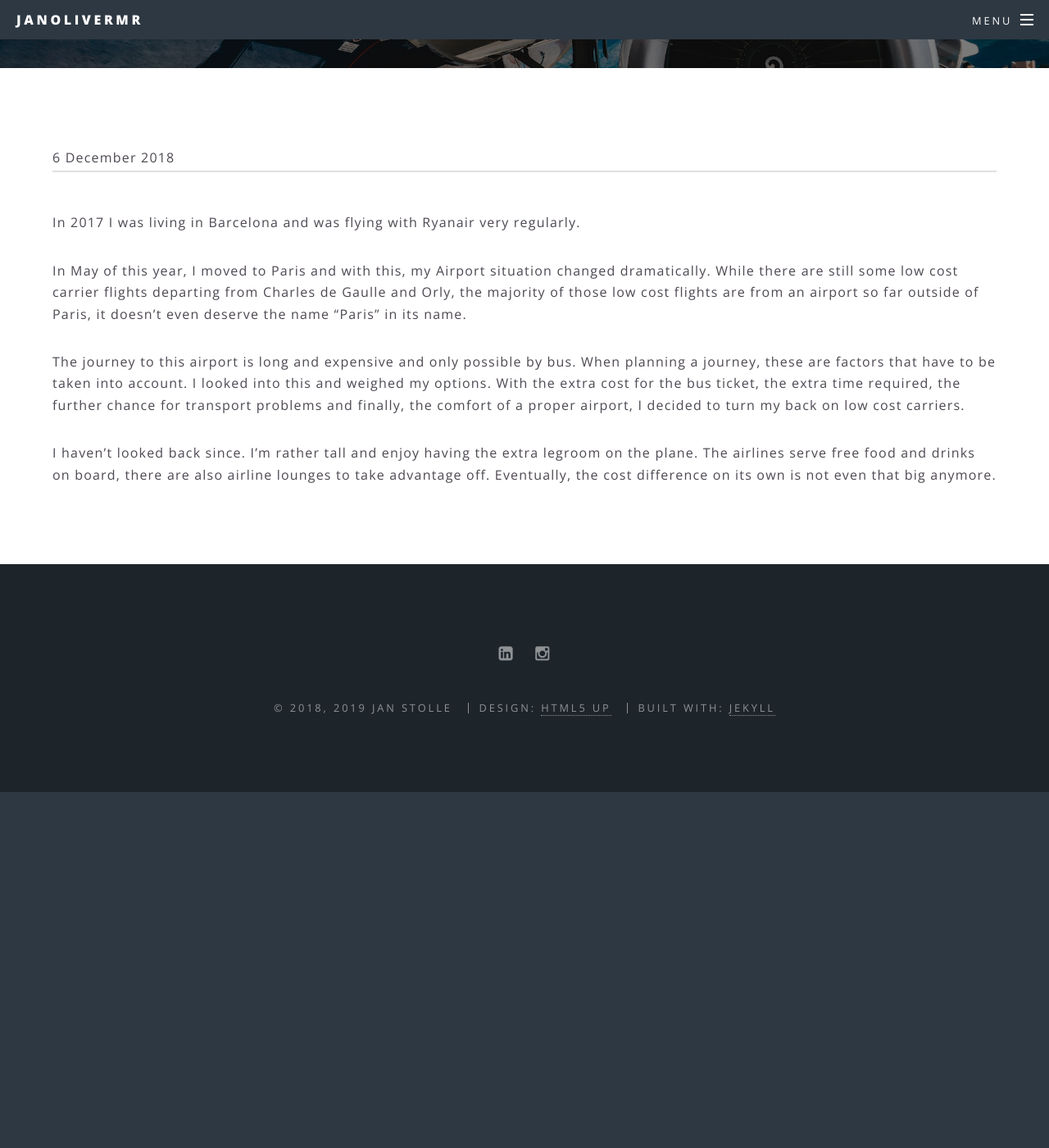
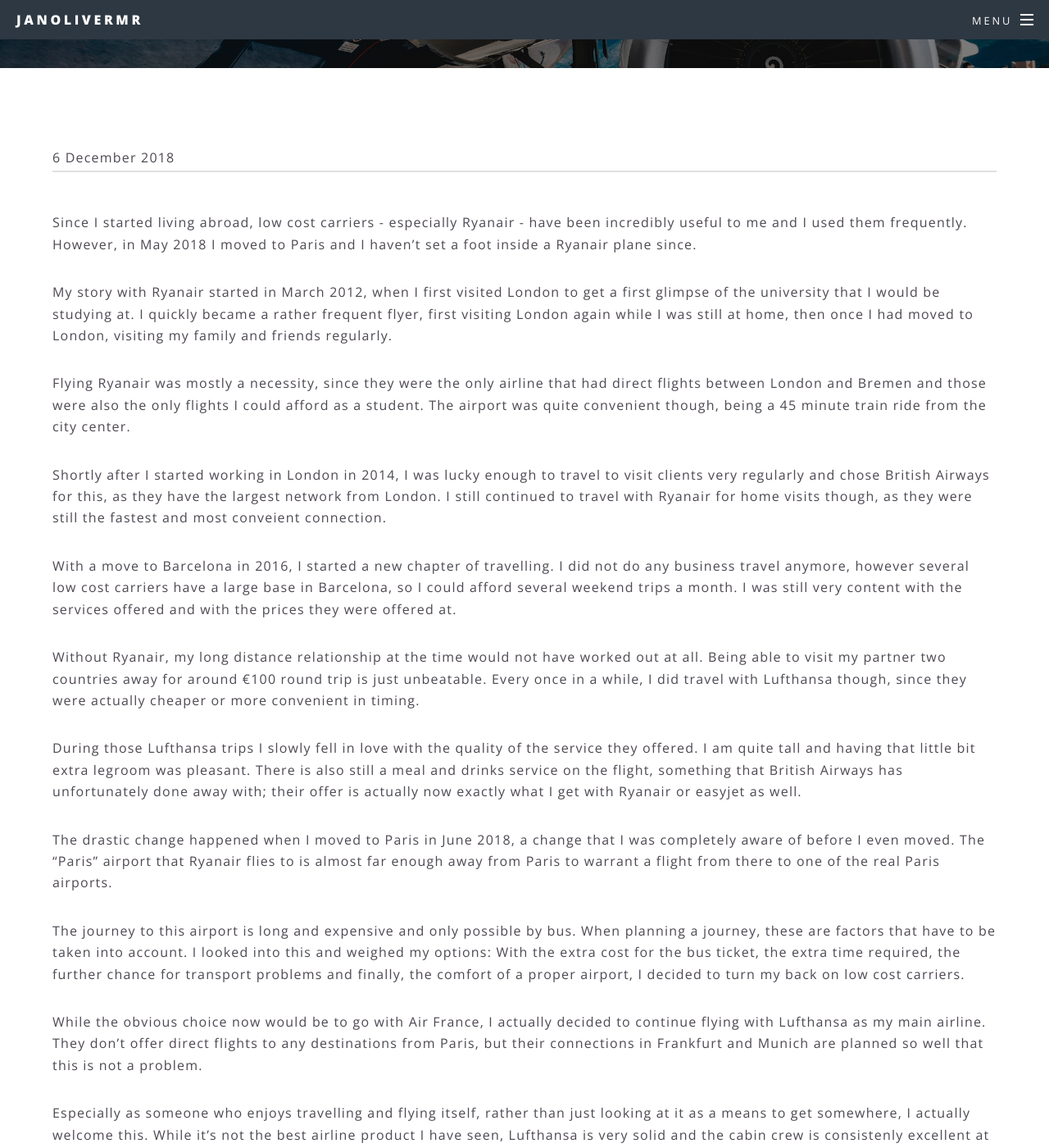
Before and after one commit to janolivermr/janolivermr.github.io, a Jekyll site: the page built from _posts/2018-12-06-moving-on-from-low-cost-carriers.markdown, in a window 1280 px wide and 1400 px high, scrolled down 221 px. Shown: the whole window at 82% size. Built offline with Jekyll 4.4.1, drawn with Linux system fonts in a browser that asks for light colours; comment, search, counter and statistics services are not loaded; before the commit the page ends 1187 px from its top, so only the background shows below that; some of the changed text lies outside the part shown.

Commit message:
Update first article

```diff
--- a/_posts/2018-12-06-moving-on-from-low-cost-carriers.markdown
+++ b/_posts/2018-12-06-moving-on-from-low-cost-carriers.markdown
@@ -5,19 +5,63 @@ date:   2018-12-06 18:32:03 +0100
 categories: jekyll update
 image: /images/ryanair.jpg
 ---
-In 2017 I was living in Barcelona and was flying with Ryanair very regularly.
+Since I started living abroad, low cost carriers - especially Ryanair - have been
+incredibly useful to me and I used them frequently. However, in May 2018 I moved
+to Paris and I haven't set a foot inside a Ryanair plane since.
 
-In May of this year, I moved to Paris and with this, my Airport situation changed dramatically.
-While there are still some low cost carrier flights departing from Charles de Gaulle and Orly,
-the majority of those low cost flights are from an airport so far outside of Paris,
-it doesn't even deserve the name "Paris" in its name.
+My story with Ryanair started in March 2012, when I first visited London to get
+a first glimpse of the university that I would be studying at. I quickly became
+a rather frequent flyer, first visiting London again while I was still at home,
+then once I had moved to London, visiting my family and friends regularly.
+
+Flying Ryanair was mostly a necessity, since they were the only airline that had
+direct flights between London and Bremen and those were also the only flights I
+could afford as a student. The airport was quite convenient though, being a 45
+minute train ride from the city center.
+
+Shortly after I started working in London in 2014, I was lucky enough to travel
+to visit clients very regularly and chose British Airways for this, as they have
+the largest network from London. I still continued to travel with Ryanair for home
+visits though, as they were still the fastest and most conveient connection.
+
+With a move to Barcelona in 2016, I started a new chapter of travelling. I did not
+do any business travel anymore, however several low cost carriers have a large base
+in Barcelona, so I could afford several weekend trips a month. I was still very
+content with the services offered and with the prices they were offered at.
+
+Without Ryanair, my long distance relationship at the time would not have worked
+out at all. Being able to visit my partner two countries away for around €100 round
+trip is just unbeatable. Every once in a while, I did travel with Lufthansa though,
+since they were actually cheaper or more convenient in timing.
+
+During those Lufthansa trips I slowly fell in love with the quality of the service
+they offered. I am quite tall and having that little bit extra legroom was pleasant.
+There is also still a meal and drinks service on the flight, something that British
+Airways has unfortunately done away with; their offer is actually now exactly what
+I get with Ryanair or easyjet as well.
+
+The drastic change happened when I moved to Paris in June 2018, a change that I was
+completely aware of before I even moved. The "Paris" airport that Ryanair flies to
+is almost far enough away from Paris to warrant a flight from there to one of the
+real Paris airports.
 
 The journey to this airport is long and expensive and only possible by bus.
 When planning a journey, these are factors that have to be taken into account.
-I looked into this and weighed my options. With the extra cost for the bus ticket,
+I looked into this and weighed my options: With the extra cost for the bus ticket,
 the extra time required, the further chance for transport problems and finally,
 the comfort of a proper airport, I decided to turn my back on low cost carriers.
 
-I haven't looked back since. I'm rather tall and enjoy having the extra legroom on the plane.
-The airlines serve free food and drinks on board, there are also airline lounges to take advantage off.
-Eventually, the cost difference on its own is not even that big anymore.
+While the obvious choice now would be to go with Air France, I actually decided to
+continue flying with Lufthansa as my main airline. They don't offer direct flights
+to any destinations from Paris, but their connections in Frankfurt and Munich are
+planned so well that this is not a problem.
+
+Especially as someone who enjoys travelling and flying itself, rather than just
+looking at it as a means to get somewhere, I actually welcome this. While it's not
+the best airline product I have seen, Lufthansa is very solid and the cabin crew
+is consistenly excellent at their job.
+
+I look back at my time with Ryanair very fondly, as they made travelling possible
+for me as a student with no money to spend. For the future, I am very glad that
+I can now travel with an airline that has ticket prices that afford it to focus
+on the passenger and not on squeezing every cent from them in ancillary sales.
```
